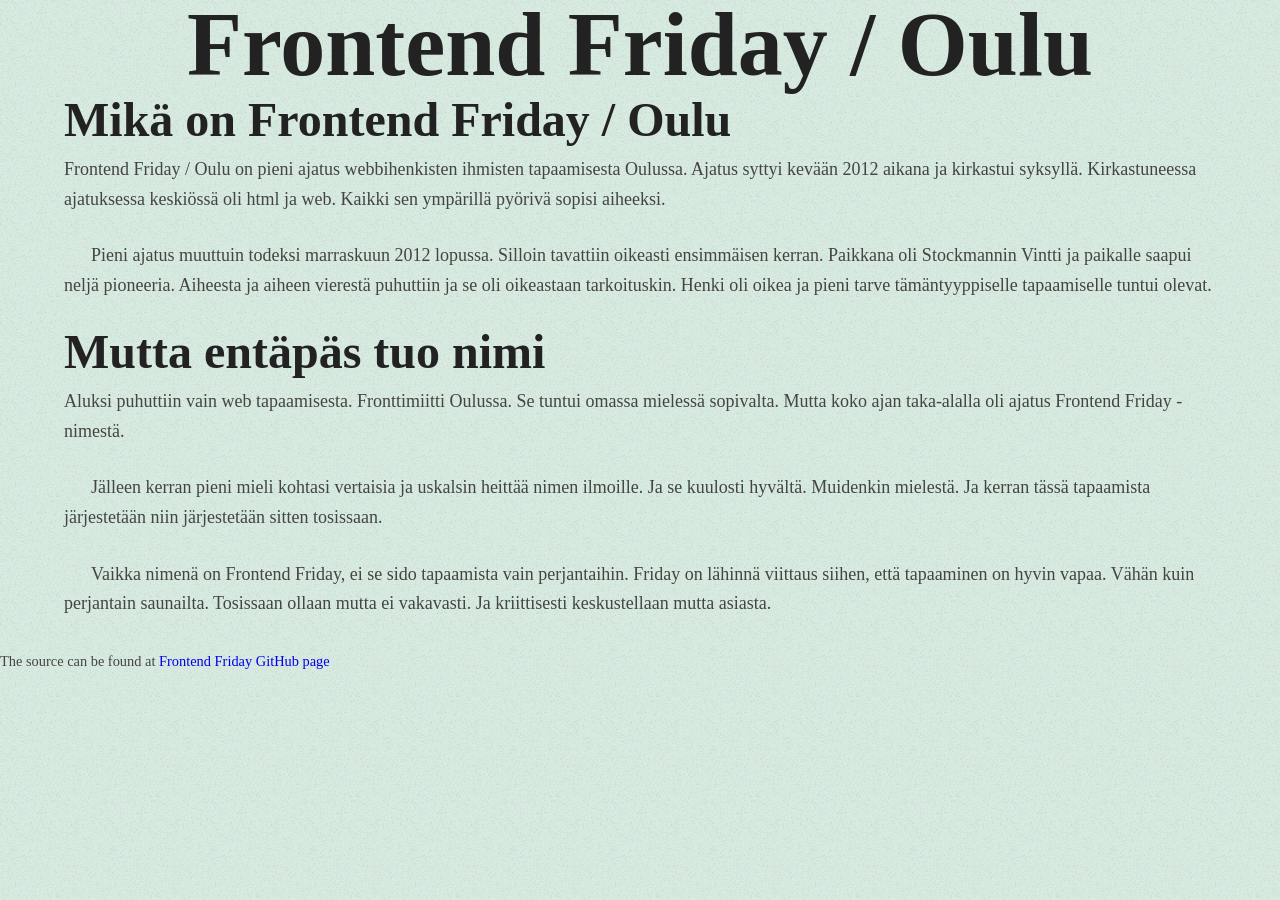
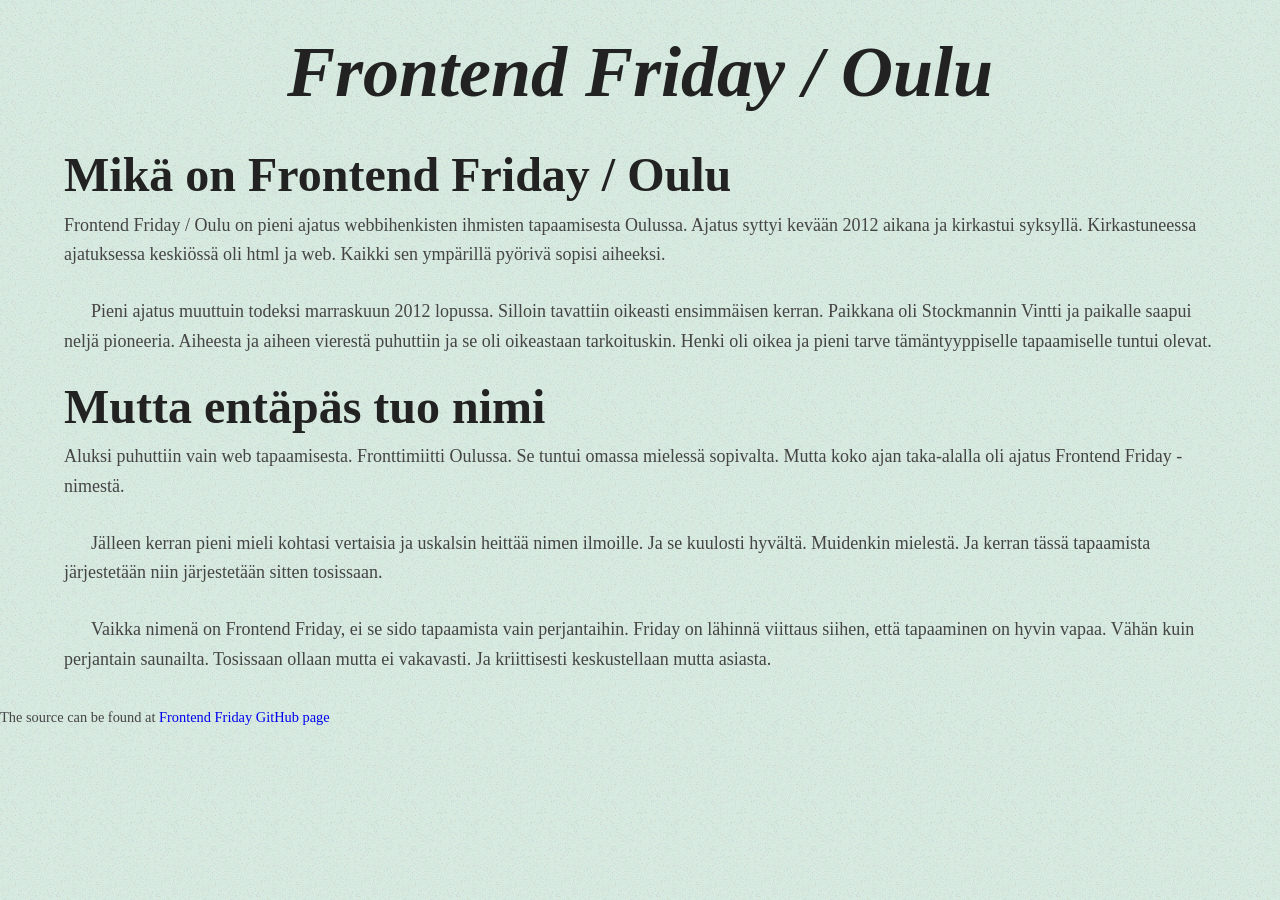
Before and after one commit to ouluweb/ouluweb.github.io, a Jekyll site: the page built from index.html, in a window 1280 px wide. Built offline with Jekyll 4.4.1, drawn with Linux system fonts in a browser that asks for light colours; some web fonts are replaced; Markdown is read by kramdown in place of the engine named in the settings.

Commit message:
Small changes and scary monsters

```diff
--- a/_layouts/default.html
+++ b/_layouts/default.html
@@ -14,7 +14,7 @@
   <body>
     <div class="wrapper">
       <header class="banner">
-        <h1 class="giga">Frontend Friday / Oulu</h1>
+        <h1 class="mega">Frontend Friday / Oulu</h1>
       </header>
       <section class=main>
 
--- a/css/ff.css
+++ b/css/ff.css
@@ -4062,9 +4062,12 @@ body {
 @media -sass-debug-info{filename{font-family:file\:\/\/\/Users\/tommi\/Projects\/FrontendFriday\/css\/ff\.scss}line{font-family:\0000334}}
 .banner {
   text-align: center;
-}
-
-@media -sass-debug-info{filename{font-family:file\:\/\/\/Users\/tommi\/Projects\/FrontendFriday\/css\/ff\.scss}line{font-family:\0000339}}
+  padding: 2em 0;
+  font-style: italic;
+  font-weight: 700;
+}
+
+@media -sass-debug-info{filename{font-family:file\:\/\/\/Users\/tommi\/Projects\/FrontendFriday\/css\/ff\.scss}line{font-family:\0000345}}
 .main {
   width: 90%;
   max-width: 80em;
--- a/css/ff.scss
+++ b/css/ff.scss
@@ -33,7 +33,13 @@ body {
 // header.banner
 .banner {
     text-align : center;
+    padding : 2em 0;
+
+    font-style : italic;
+    font-weight : 700;
 }
+
+
 
 
 .main {
```
